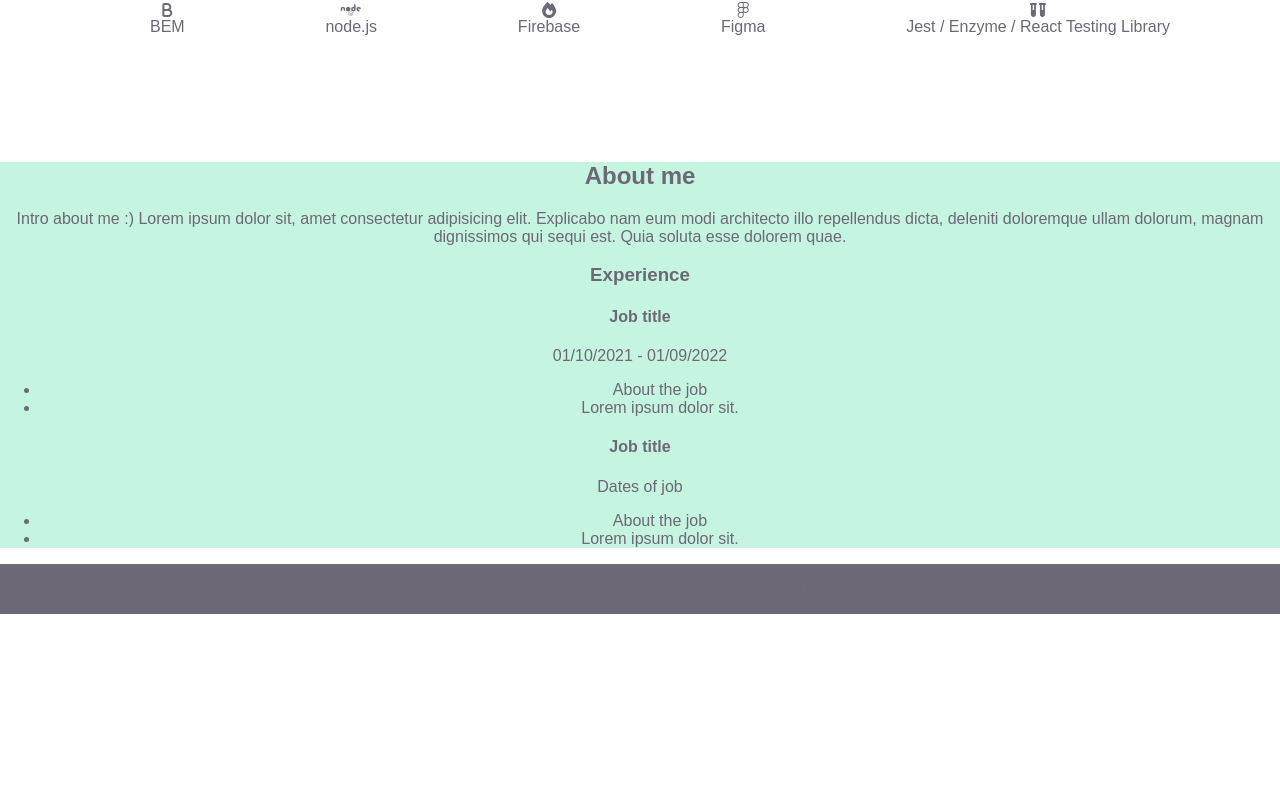
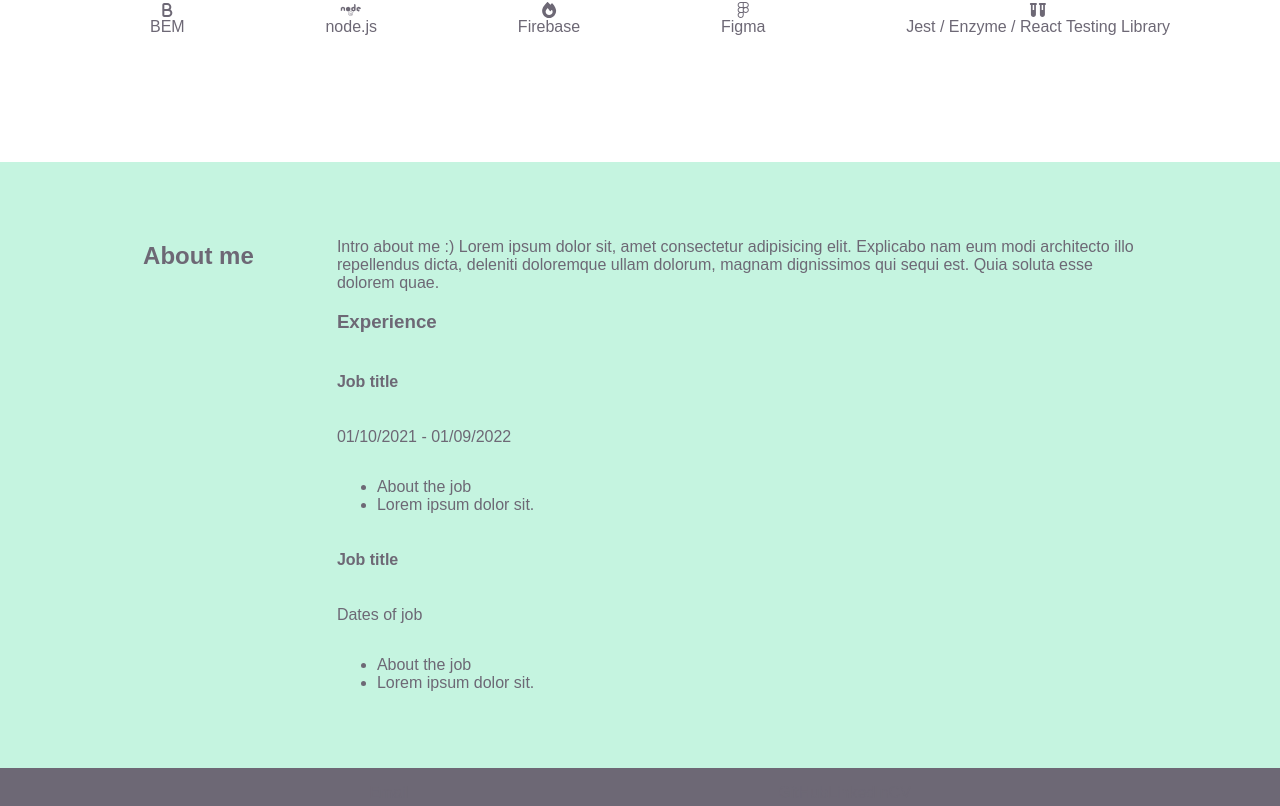
Before and after one commit to OBuckland/portfolio-v2, a React (Create React App) app: page / in a window 1280 px wide. Shown: the part 1666-2472 px from the top of the page. Before the commit the page ends 2280 px from the top, so only its background shows below. Built offline with nearby package versions, Linux system fonts and the light colour scheme; a web font is replaced by a local one.

Commit message:
add layout for about section

```diff
--- a/src/components/About/About.module.scss
+++ b/src/components/About/About.module.scss
@@ -2,4 +2,22 @@
 
 .aboutContainer {
 background-color: $colour-primary-blue;
+display: flex;
+justify-content: space-evenly;
+align-items: flex-start;
+padding: 60px;
+text-align: left;
+
 }
+
+.textContainer {
+    display: flex;
+    flex-direction: column;
+    justify-content: space-between;
+    align-items: flex-start;
+    // list-style-type: none;
+}
+
+.aboutIntro{
+    width: 800px;
+}
```
